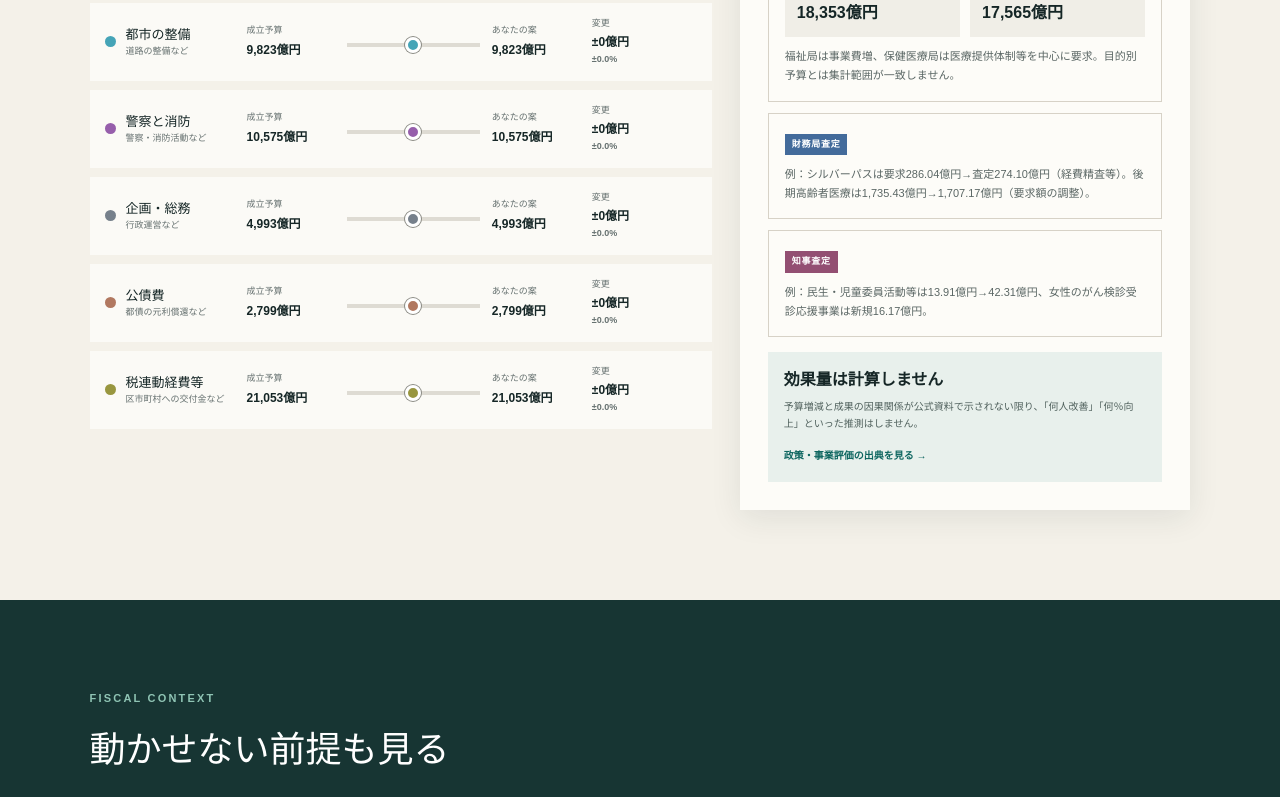
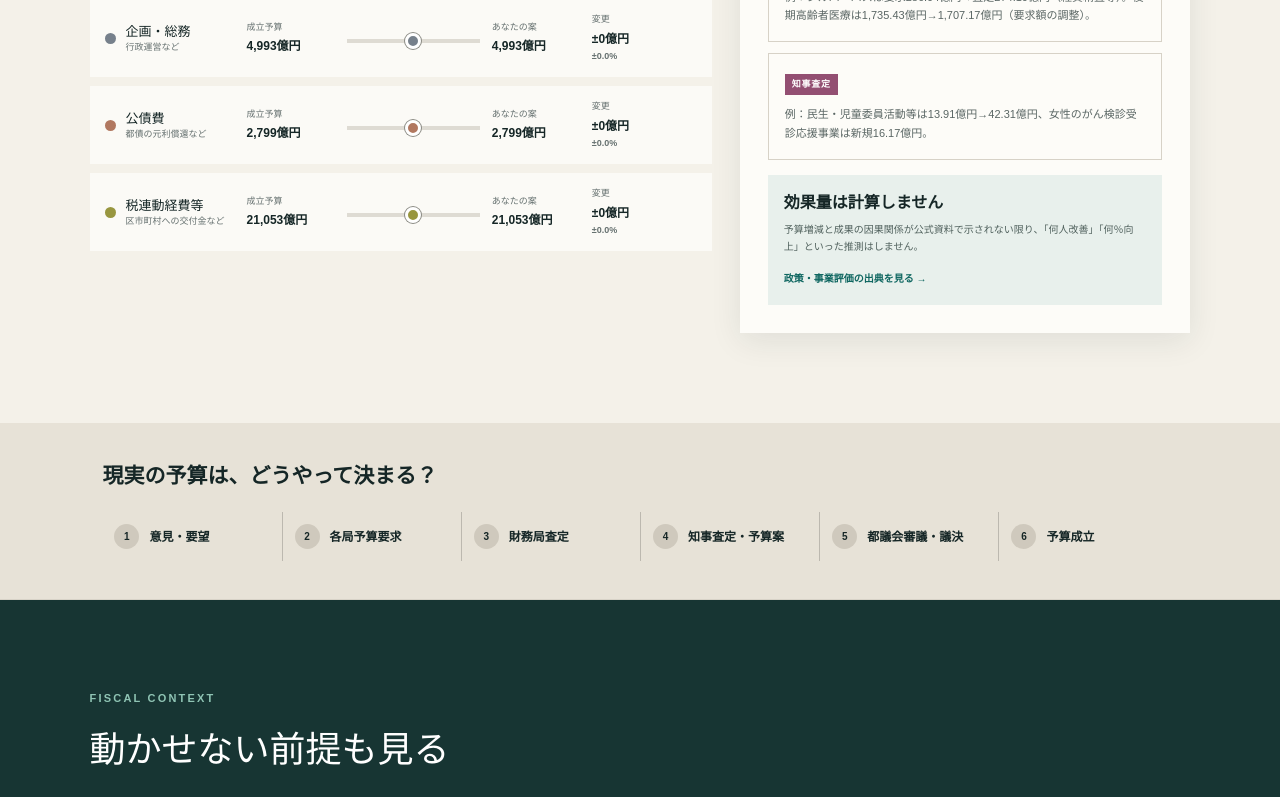
Before and after one commit to okajun35/tokyo-budget-simulator, a Next.js app: page / in a window 1280 px wide. Shown: the part 1284-2081 px from the top of the page. Built offline with nearby package versions, Linux system fonts and the light colour scheme.

Commit message:
feat: place budget process after simulation

```diff
--- a/app/globals.css
+++ b/app/globals.css
@@ -30,7 +30,7 @@ a { color:inherit; }
 .overviewCards em { color:#2f64b5; font-size:9px; font-style:normal; font-weight:700; }
 .process { padding:38px 8vw; background:#e7e2d7; border-bottom:1px solid var(--line); }
 .process>p { margin:0 0 20px; font-family:serif; font-size:21px; font-weight:700; }
-.process>div { display:grid; grid-template-columns:repeat(5,1fr); }
+.process>div { display:grid; grid-template-columns:repeat(6,1fr); }
 .process button { display:flex; align-items:center; gap:10px; padding:12px; border:0; border-left:1px solid #bcb8af; background:none; cursor:pointer; text-align:left; font-size:12px; font-weight:800; }
 .process button:first-child { border-left:0; }
 .process button span { display:grid; place-items:center; width:25px; height:25px; border-radius:50%; background:#cfc9bd; font-size:10px; }
--- a/app/page.tsx
+++ b/app/page.tsx
@@ -7,9 +7,9 @@ import {
 } from "@/domain/tokyo-budget/budget-document-stage";
 import { PARTICIPATION_ROUTES } from "@/features/find-participation-route/participation-routes";
 import {
-  BUDGET_PROCESS_OVERVIEW_STEPS,
+  BUDGET_PROCESS_SUMMARY_STEPS,
 } from "@/features/learn-budget-process/budget-process-steps";
-import type { BudgetProcessOverviewStage } from "@/features/learn-budget-process/budget-process-step";
+import type { BudgetProcessSummaryStep } from "@/features/learn-budget-process/budget-process-step";
 import {
   calculateBudgetTotal,
   createInitialBudgetAllocations,
@@ -31,7 +31,7 @@ export default function Home() {
   );
   const [selected, setSelected] = useState<BudgetCategoryId>("welfare");
   const [tab, setTab] = useState<"sim" | "participate" | "sources">("sim");
-  const [openStage, setOpenStage] = useState<BudgetProcessOverviewStage | null>(null);
+  const [openStage, setOpenStage] = useState<BudgetProcessSummaryStep["id"] | null>(null);
   const total = useMemo(() => calculateBudgetTotal(values), [values]);
   const diff = total - GENERAL_ACCOUNT_BASELINE_100M_YEN;
   const active = BUDGET_CATEGORIES.find(x => x.id === selected)!;
@@ -72,12 +72,6 @@ export default function Home() {
           <article><span className="overviewIcon" aria-hidden="true">円</span><small>一般会計総額</small><strong>9兆6,530億円</strong><em>成立後当初予算</em></article>
           <article><span className="overviewIcon" aria-hidden="true">税</span><small>主要財源・都税</small><strong>7兆3,856億円</strong><em>令和8年度当初予算</em></article>
         </div>
-      </section>
-
-      <section className="process" id="budget-process" aria-label="予算成立までの段階">
-        <p>予算は、最初から今の形ではありません。</p>
-        <div>{BUDGET_PROCESS_OVERVIEW_STEPS.map((step, i) => <button key={step.documentStage} onClick={() => setOpenStage(openStage === step.documentStage ? null : step.documentStage)} className={openStage === step.documentStage ? "selected" : ""}><span>{i + 1}</span>{BUDGET_DOCUMENT_STAGE_LABELS[step.documentStage]}</button>)}</div>
-        {openStage && <aside className="stageExplainer"><b>{BUDGET_DOCUMENT_STAGE_LABELS[openStage]}</b><p>{BUDGET_PROCESS_OVERVIEW_STEPS.find((step) => step.documentStage === openStage)?.summary}</p></aside>}
       </section>
 
       <section className="simulator" id="simulator">
@@ -121,6 +115,12 @@ export default function Home() {
         </div>
       </section>
 
+      <section className="process" id="budget-process" aria-label="予算成立までの段階">
+        <p>現実の予算は、どうやって決まる？</p>
+        <div>{BUDGET_PROCESS_SUMMARY_STEPS.map((step, i) => <button key={step.id} onClick={() => setOpenStage(openStage === step.id ? null : step.id)} className={openStage === step.id ? "selected" : ""}><span>{i + 1}</span>{step.label}</button>)}</div>
+        {openStage && <aside className="stageExplainer"><b>{BUDGET_PROCESS_SUMMARY_STEPS.find((step) => step.id === openStage)?.label}</b><p>{BUDGET_PROCESS_SUMMARY_STEPS.find((step) => step.id === openStage)?.summary}</p></aside>}
+      </section>
+
       <section className="fiscalFacts">
         <div className="sectionHead"><div><p className="eyebrow">FISCAL CONTEXT</p><h2>動かせない前提も見る</h2></div></div>
         <div className="factGrid"><article><span>基金残高</span><strong>1兆4,505億円</strong><p>R8年度末・当初予算。積立543億円、取崩8,381億円。</p></article><article><span>都債</span><strong>発行 2,226億円</strong><p>R8年度末残高は4兆2,372億円。</p></article><article><span>都税</span><strong>7兆3,856億円</strong><p>法人二税2兆7,126億円、固定資産税・都市計画税1兆8,541億円。</p></article></div>
--- a/features/learn-budget-process/budget-process-step.ts
+++ b/features/learn-budget-process/budget-process-step.ts
@@ -24,3 +24,9 @@ export type BudgetProcessStep = {
 export type BudgetProcessOverviewStep = BudgetProcessStep & {
   documentStage: BudgetProcessOverviewStage;
 };
+
+export type BudgetProcessSummaryStep = {
+  id: string;
+  label: string;
+  summary: string;
+};
--- a/features/learn-budget-process/budget-process-steps.ts
+++ b/features/learn-budget-process/budget-process-steps.ts
@@ -1,6 +1,7 @@
 import type {
   BudgetProcessOverviewStage,
   BudgetProcessOverviewStep,
+  BudgetProcessSummaryStep,
   BudgetProcessStep,
 } from "./budget-process-step";
 
@@ -150,6 +151,45 @@ export const BUDGET_PROCESS_STEPS = [
   },
 ] as const satisfies readonly BudgetProcessStep[];
 
+export const BUDGET_PROCESS_SUMMARY_STEPS = [
+  {
+    id: "external-input",
+    label: "意見・要望",
+    summary:
+      "都民、各種団体、都議会各会派などが意見や要望を伝えます。要望だけで予算額が決まるわけではありません。",
+  },
+  {
+    id: "bureau-request",
+    label: "各局予算要求",
+    summary:
+      "各局が所管事業に必要な翌年度経費を見積もり、財務局へ要求します。要求額は成立予算額ではありません。",
+  },
+  {
+    id: "finance-assessment",
+    label: "財務局査定",
+    summary:
+      "財務局が事業の必要性、緊急性、経費などを確認し、要求額を査定します。",
+  },
+  {
+    id: "governor-proposal",
+    label: "知事査定・予算案",
+    summary:
+      "知事査定などを反映して予算案をまとめ、東京都議会へ提出します。この時点ではまだ成立していません。",
+  },
+  {
+    id: "assembly-decision",
+    label: "都議会審議・議決",
+    summary:
+      "本会議や委員会で予算案を審議し、東京都議会が採決します。",
+  },
+  {
+    id: "enacted",
+    label: "予算成立",
+    summary:
+      "議決後に当初予算が成立し、各局が事業を執行します。本シミュレーターはこの成立額を基準にしています。",
+  },
+] as const satisfies readonly BudgetProcessSummaryStep[];
+
 const OVERVIEW_STAGE_ORDER = [
   "request",
   "bureau_assessment",
```
Also changed, not shown: 3 other files (tests, documents, lock files or other folders).
